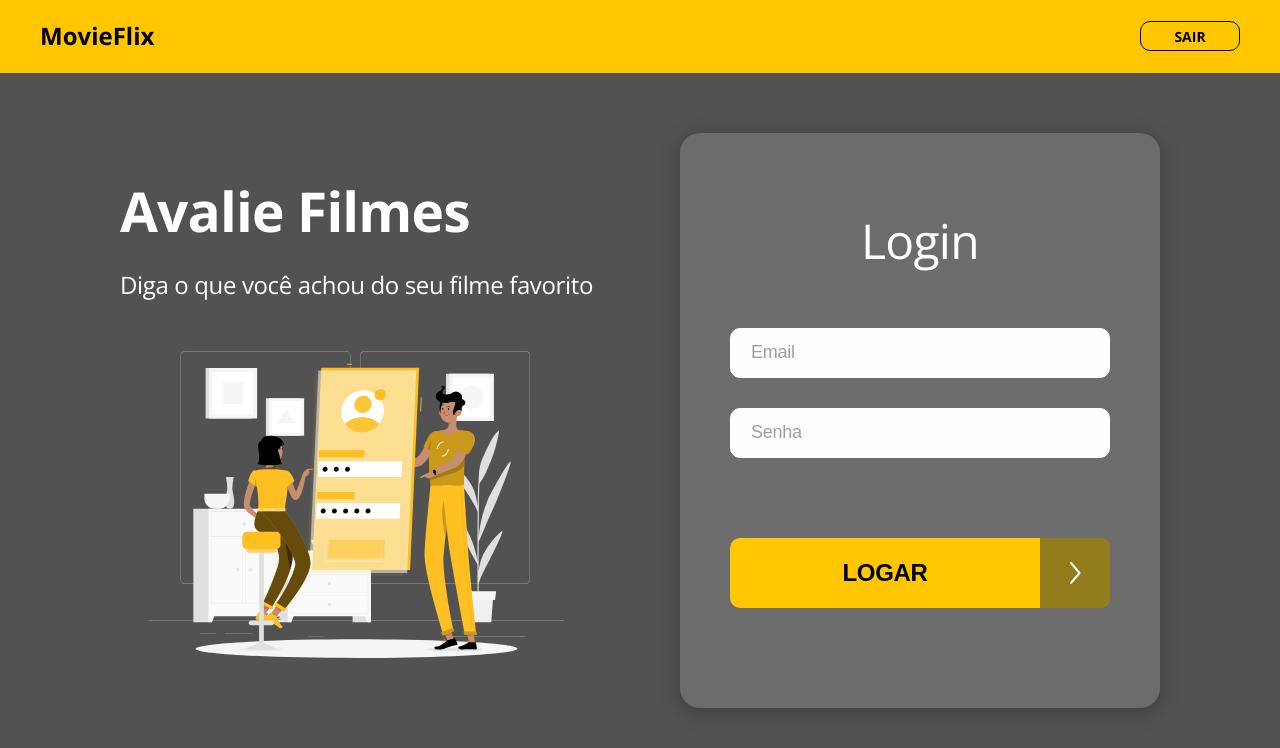
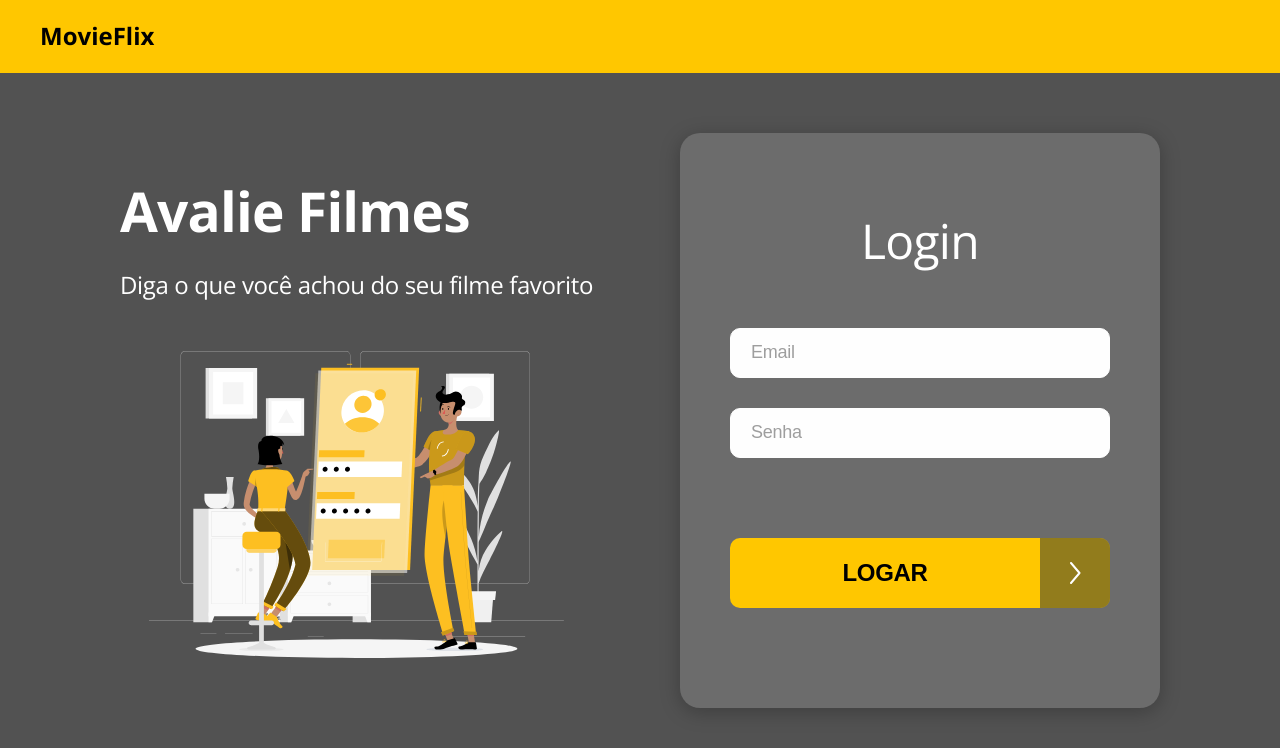
Before and after one commit to Lukinhasssss/movieflix, a React (Create React App) app in the folder frontend/: page / in a window 1280 px wide. Shown: the top 748 px of the page. Built offline with nearby package versions, Linux system fonts and the light colour scheme; no server answers.

Commit message:
Add state on logout button

```diff
--- a/frontend/src/Routes.tsx
+++ b/frontend/src/Routes.tsx
@@ -1,5 +1,4 @@
-import { Router, Route, Switch } from "react-router-dom";
-
+import { Route, Router, Switch } from "react-router-dom";
 import Navbar from "./core/components/Navbar";
 import history from "./core/utils/history";
 import Home from "./pages/Home";
--- a/frontend/src/core/components/Navbar/index.tsx
+++ b/frontend/src/core/components/Navbar/index.tsx
@@ -1,14 +1,22 @@
-import { Link } from 'react-router-dom'
-
-import { logout } from '../../utils/auth'
-
+import { useEffect, useState } from 'react'
+import { Link, useLocation } from 'react-router-dom'
+import { isAuthenticated, logout } from '../../utils/auth'
 import './styles.scss'
 
 const Navbar = () => {
+  const [isUserLogged, setIsUserLogged] = useState({})
+  const location = useLocation()
+
+  useEffect(() => {
+    const userLogged = isAuthenticated()
+    setIsUserLogged(userLogged)
+  }, [location])
+
   return (
     <nav className="navbar-container">
       <div className="navbar-content">
         <Link to="/" className="navbar-logo">MovieFlix</Link>
+        {isUserLogged && (
           <div className="navbar-logout-button">
             <span
               className="navbar-logout-button-text"
@@ -17,6 +25,7 @@ const Navbar = () => {
               Sair
             </span>
           </div>
+        )}
       </div>
     </nav>
   )
--- a/frontend/src/core/utils/auth.ts
+++ b/frontend/src/core/utils/auth.ts
@@ -1,8 +1,10 @@
 import history from "./history"
 import jwtDecode from "jwt-decode"
 
-export const CLIENT_ID = process.env.REACT_APP_CLIENT_ID ?? 'movieflix'
-export const CLIENT_SECRET = process.env.REACT_APP_CLIENT_SECRET ?? 'movieflix123'
+// export const CLIENT_ID = process.env.REACT_APP_CLIENT_ID ?? 'movieflix'
+// export const CLIENT_SECRET = process.env.REACT_APP_CLIENT_SECRET ?? 'movieflix123'
+export const CLIENT_ID = 'movieflix'
+export const CLIENT_SECRET = 'movieflix123'
 
 type LoginResponse = {
   access_token: string
--- a/frontend/src/core/utils/requests.ts
+++ b/frontend/src/core/utils/requests.ts
@@ -8,7 +8,8 @@ export type LoginData = {
   password: string
 }
 
-const BASE_URL = process.env.REACT_APP_BASE_URL ?? 'http://localhost:8080'
+// const BASE_URL = process.env.REACT_APP_BASE_URL ?? 'http://localhost:8080'
+const BASE_URL = 'http://localhost:8080'
 
 axios.interceptors.response.use(function(response) {
   return response
```
Lines whose indentation alone changed are shown as unchanged.
